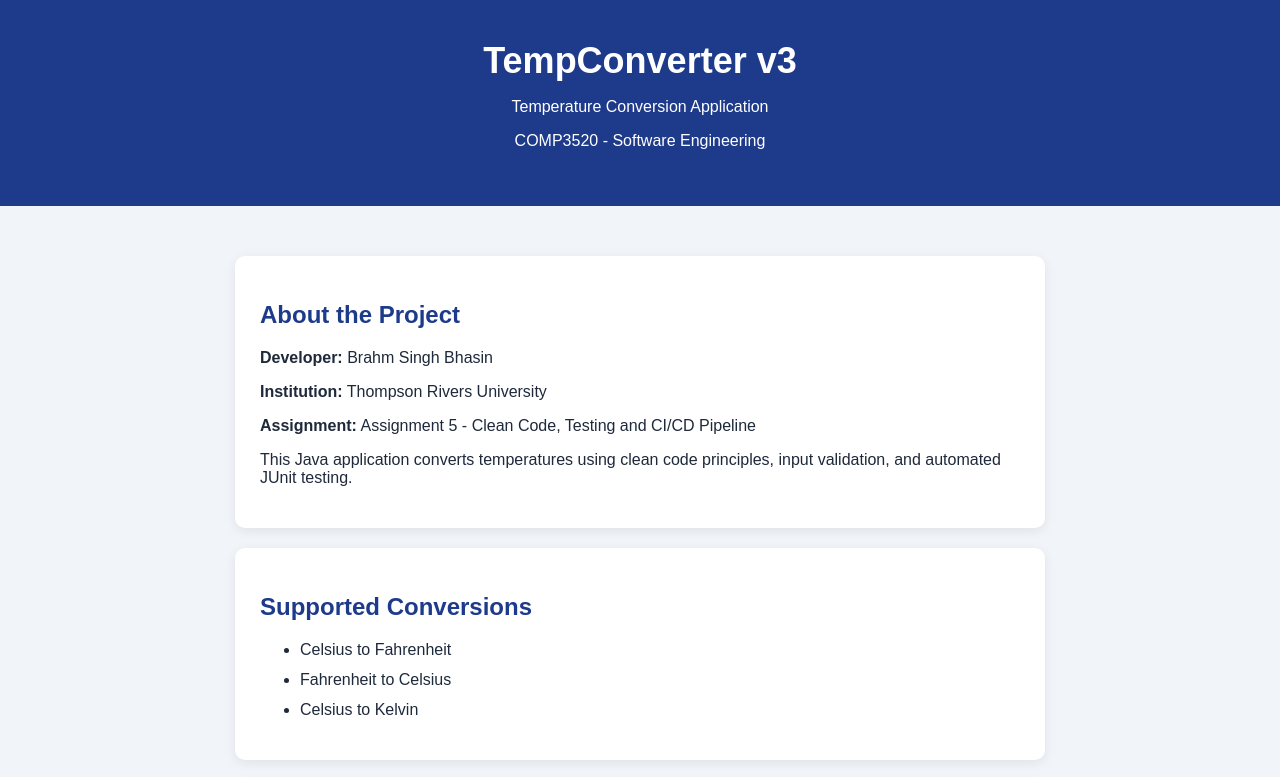
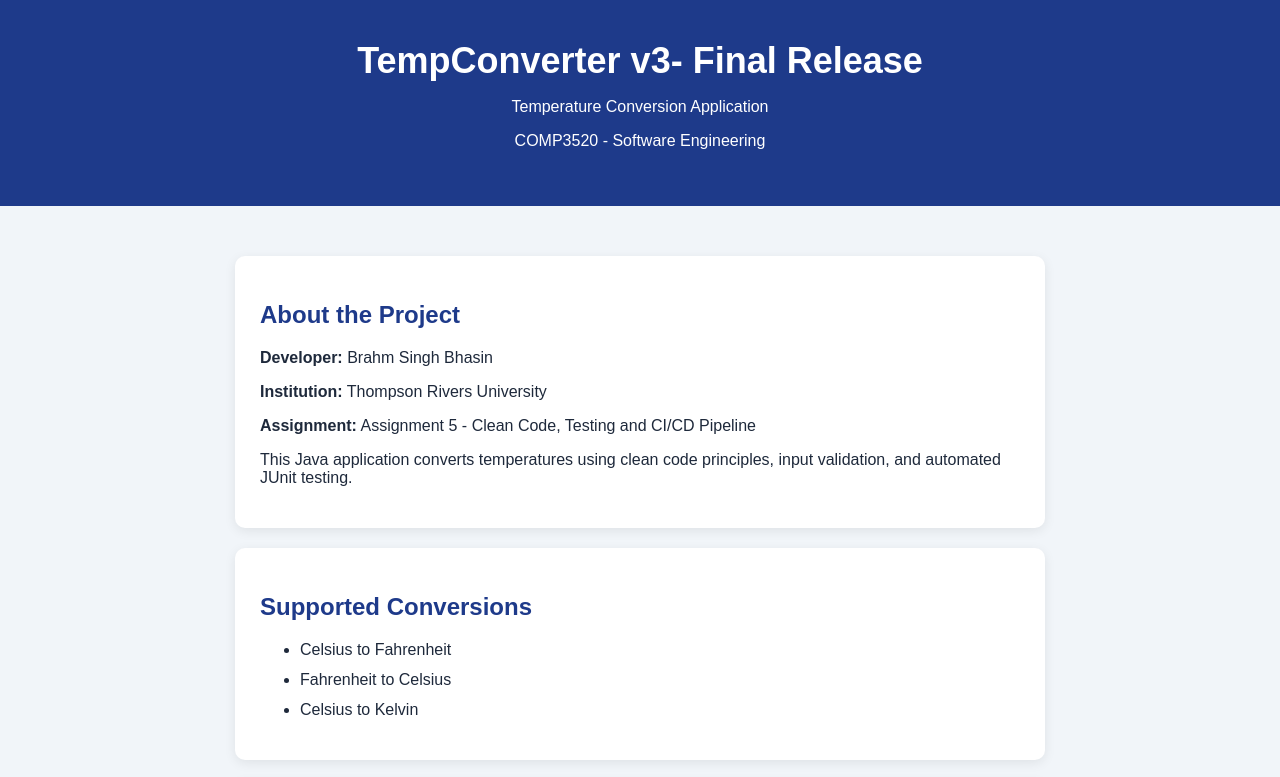
Before and after one commit to brahmsingh214-afk/TempConverter, a plain HTML site: page site/index.html in a window 1280 px wide. Shown: the top 777 px of the page. Drawn offline with Linux system fonts and the light colour scheme.

```diff
--- a/site/index.html
+++ b/site/index.html
@@ -78,7 +78,7 @@
 <body>
 
 <header>
-    <h1>TempConverter v3</h1>
+    <h1>TempConverter v3- Final Release</h1>
     <p>Temperature Conversion Application</p>
     <p>COMP3520 - Software Engineering</p>
 </header>
```
